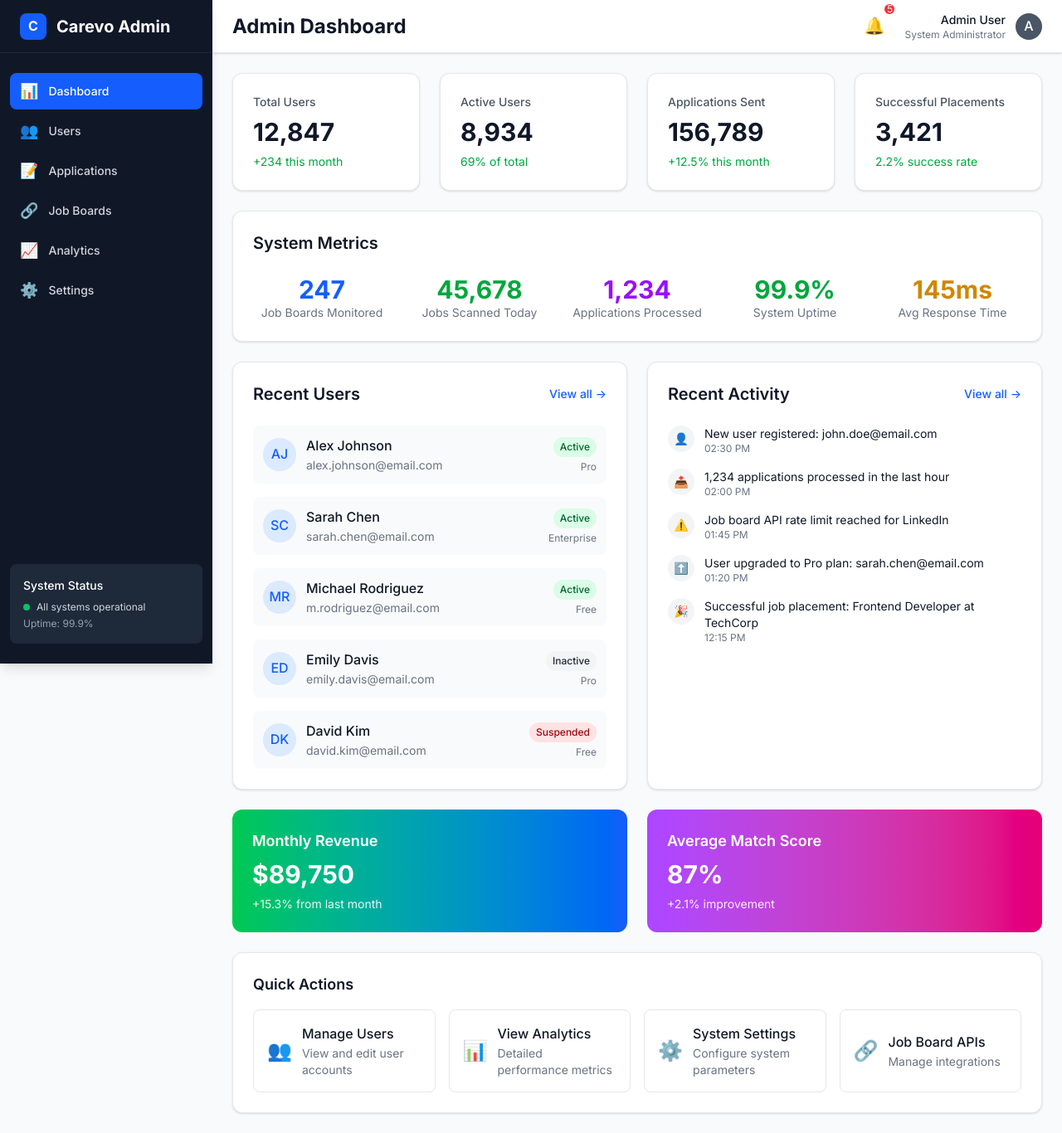
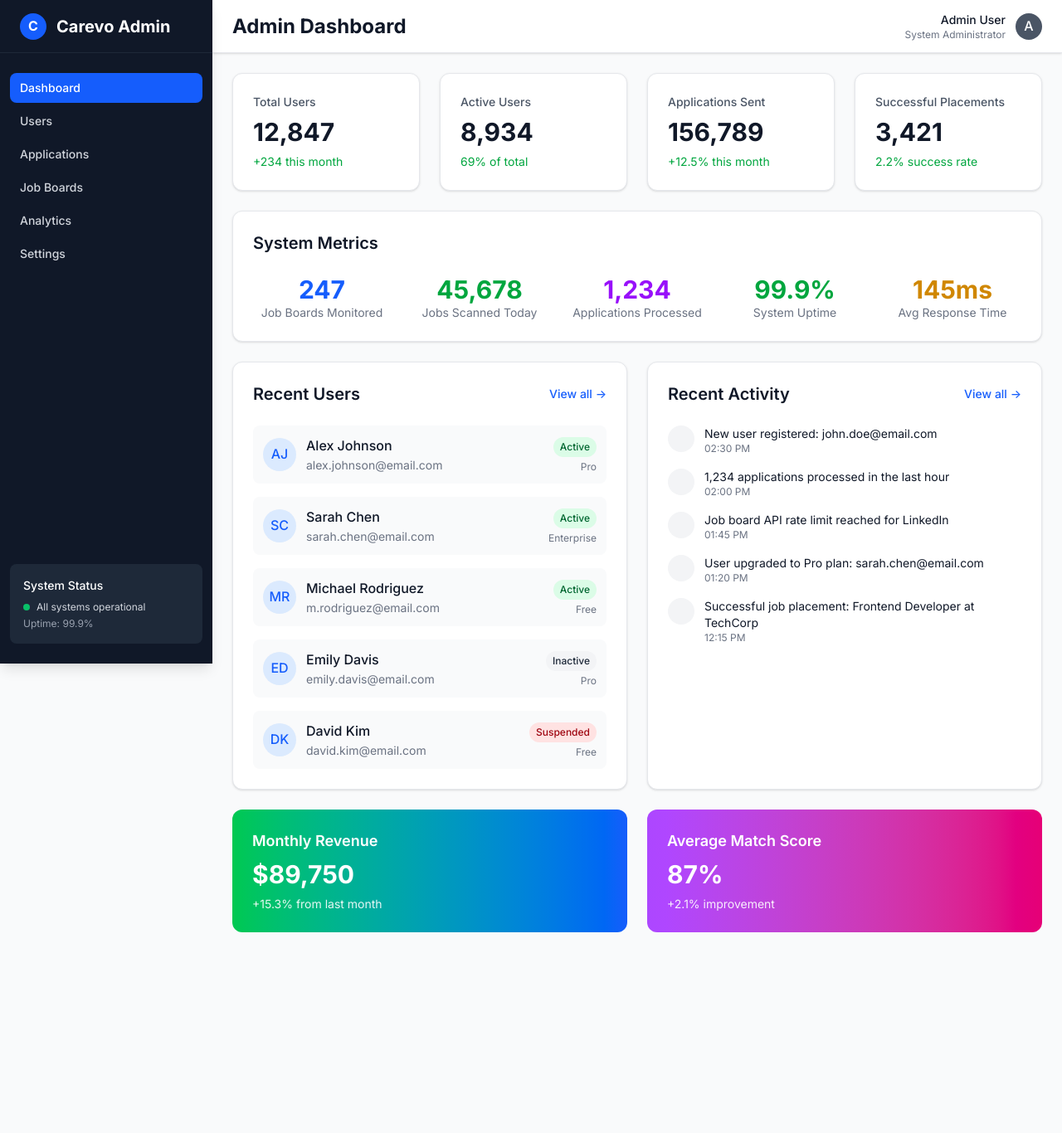
Before and after one commit to devtofunmi/carevo, a Next.js app: page /admin in a window 1280 px wide. Shown: the whole page at 83% size. After the commit the page ends 1148 px from the top, so only its background shows below. Built offline with nearby package versions, Linux system fonts and the light colour scheme.

Commit message:
update design

```diff
--- a/components/AdminHeader.tsx
+++ b/components/AdminHeader.tsx
@@ -7,14 +7,7 @@ export default function AdminHeader() {
         </div>
 
         <div className="flex items-center space-x-4">
-          <div className="relative">
-            <button className="p-2 text-gray-400 hover:text-gray-600 relative">
-              <span className="text-xl">🔔</span>
-              <span className="absolute -top-1 -right-1 w-3 h-3 bg-red-500 rounded-full text-xs text-white flex items-center justify-center">
-                5
-              </span>
-            </button>
-          </div>
+
 
           <div className="flex items-center space-x-3">
             <div className="text-right">
--- a/components/AdminSidebar.tsx
+++ b/components/AdminSidebar.tsx
@@ -2,12 +2,12 @@ import Link from 'next/link';
 import { useRouter } from 'next/router';
 
 const navigation = [
-  { name: 'Dashboard', href: '/admin', icon: '📊' },
-  { name: 'Users', href: '/admin/users', icon: '👥' },
-  { name: 'Applications', href: '/admin/applications', icon: '📝' },
-  { name: 'Job Boards', href: '/admin/job-boards', icon: '🔗' },
-  { name: 'Analytics', href: '/admin/analytics', icon: '📈' },
-  { name: 'Settings', href: '/admin/settings', icon: '⚙️' },
+  { name: 'Dashboard', href: '/admin', icon: '' },
+  { name: 'Users', href: '/admin/users', icon: '' },
+  { name: 'Applications', href: '/admin/applications', icon: '' },
+  { name: 'Job Boards', href: '/admin/job-boards', icon: '' },
+  { name: 'Analytics', href: '/admin/analytics', icon: '' },
+  { name: 'Settings', href: '/admin/settings', icon: '' },
 ];
 
 export default function AdminSidebar() {
@@ -17,7 +17,7 @@ export default function AdminSidebar() {
     <div className="fixed inset-y-0 left-0 w-64 bg-gray-900 shadow-lg">
       <div className="flex h-16 items-center px-6 border-b border-gray-800">
         <div className="flex items-center">
-          <div className="w-8 h-8 bg-blue-600 rounded-lg flex items-center justify-center text-white font-bold">
+          <div className="w-8 h-8 bg-blue-600 rounded-full flex items-center justify-center text-white font-bold">
             C
           </div>
           <span className="ml-3 text-xl font-bold text-white">Carevo Admin</span>
@@ -38,7 +38,6 @@ export default function AdminSidebar() {
                     : 'text-gray-300 hover:bg-gray-800 hover:text-white'
                 }`}
               >
-                <span className="mr-3 text-lg">{item.icon}</span>
                 {item.name}
               </Link>
             );
--- a/pages/admin/index.tsx
+++ b/pages/admin/index.tsx
@@ -1,26 +1,24 @@
-import AdminLayout from '@/components/AdminLayout';
-import StatsCard from '@/components/StatsCard';
-import { adminStats, systemMetrics, mockAdminUsers, recentActivity } from '@/lib/adminMockData';
+import AdminLayout from "@/components/AdminLayout";
+import StatsCard from "@/components/StatsCard";
+import {
+  adminStats,
+  systemMetrics,
+  mockAdminUsers,
+  recentActivity,
+} from "@/lib/adminMockData";
 
 export default function AdminDashboard() {
   const recentUsers = mockAdminUsers.slice(0, 5);
   const recentActivities = recentActivity.slice(0, 5);
 
   const getActivityIcon = (type: string) => {
-    switch (type) {
-      case 'user_signup': return '👤';
-      case 'application_sent': return '📤';
-      case 'system_alert': return '⚠️';
-      case 'user_upgrade': return '⬆️';
-      case 'placement_success': return '🎉';
-      default: return '📋';
-    }
+    return "";
   };
 
   const formatTimestamp = (timestamp: string) => {
-    return new Date(timestamp).toLocaleTimeString('en-US', {
-      hour: '2-digit',
-      minute: '2-digit'
+    return new Date(timestamp).toLocaleTimeString("en-US", {
+      hour: "2-digit",
+      minute: "2-digit",
     });
   };
 
@@ -34,53 +32,67 @@ export default function AdminDashboard() {
             value={adminStats.totalUsers.toLocaleString()}
             change="+234 this month"
             changeType="positive"
-            icon="👥"
+            icon=""
           />
           <StatsCard
             title="Active Users"
             value={adminStats.activeUsers.toLocaleString()}
             change="69% of total"
             changeType="positive"
-            icon="🟢"
+            icon=""
           />
           <StatsCard
             title="Applications Sent"
             value={adminStats.totalApplications.toLocaleString()}
             change="+12.5% this month"
             changeType="positive"
-            icon="📤"
+            icon=""
           />
           <StatsCard
             title="Successful Placements"
             value={adminStats.successfulPlacements.toLocaleString()}
             change="2.2% success rate"
             changeType="positive"
-            icon="🎯"
+            icon=""
           />
         </div>
 
         {/* System Metrics */}
         <div className="bg-white rounded-xl shadow-sm border border-gray-200 p-6">
-          <h2 className="text-xl font-semibold text-gray-900 mb-6">System Metrics</h2>
+          <h2 className="text-xl font-semibold text-gray-900 mb-6">
+            System Metrics
+          </h2>
           <div className="grid grid-cols-1 md:grid-cols-2 lg:grid-cols-5 gap-6">
             <div className="text-center">
-              <div className="text-3xl font-bold text-blue-600">{systemMetrics.jobBoardsMonitored}</div>
+              <div className="text-3xl font-bold text-blue-600">
+                {systemMetrics.jobBoardsMonitored}
+              </div>
               <div className="text-sm text-gray-500">Job Boards Monitored</div>
             </div>
             <div className="text-center">
-              <div className="text-3xl font-bold text-green-600">{systemMetrics.jobsScannedToday.toLocaleString()}</div>
+              <div className="text-3xl font-bold text-green-600">
+                {systemMetrics.jobsScannedToday.toLocaleString()}
+              </div>
               <div className="text-sm text-gray-500">Jobs Scanned Today</div>
             </div>
             <div className="text-center">
-              <div className="text-3xl font-bold text-purple-600">{systemMetrics.applicationsProcessed.toLocaleString()}</div>
-              <div className="text-sm text-gray-500">Applications Processed</div>
+              <div className="text-3xl font-bold text-purple-600">
+                {systemMetrics.applicationsProcessed.toLocaleString()}
+              </div>
+              <div className="text-sm text-gray-500">
+                Applications Processed
+              </div>
             </div>
             <div className="text-center">
-              <div className="text-3xl font-bold text-green-600">{systemMetrics.systemUptime}</div>
+              <div className="text-3xl font-bold text-green-600">
+                {systemMetrics.systemUptime}
+              </div>
               <div className="text-sm text-gray-500">System Uptime</div>
             </div>
             <div className="text-center">
-              <div className="text-3xl font-bold text-yellow-600">{systemMetrics.apiResponseTime}ms</div>
+              <div className="text-3xl font-bold text-yellow-600">
+                {systemMetrics.apiResponseTime}ms
+              </div>
               <div className="text-sm text-gray-500">Avg Response Time</div>
             </div>
           </div>
@@ -90,7 +102,9 @@ export default function AdminDashboard() {
           {/* Recent Users */}
           <div className="bg-white rounded-xl shadow-sm border border-gray-200 p-6">
             <div className="flex items-center justify-between mb-6">
-              <h2 className="text-xl font-semibold text-gray-900">Recent Users</h2>
+              <h2 className="text-xl font-semibold text-gray-900">
+                Recent Users
+              </h2>
               <button className="text-blue-600 hover:text-blue-700 font-medium text-sm">
                 View all →
               </button>
@@ -98,25 +112,39 @@ export default function AdminDashboard() {
 
             <div className="space-y-4">
               {recentUsers.map((user) => (
-                <div key={user.id} className="flex items-center justify-between p-3 bg-gray-50 rounded-lg">
+                <div
+                  key={user.id}
+                  className="flex items-center justify-between p-3 bg-gray-50 rounded-lg"
+                >
                   <div className="flex items-center space-x-3">
                     <div className="w-10 h-10 bg-blue-100 rounded-full flex items-center justify-center text-blue-600 font-medium">
-                      {user.name.split(' ').map(n => n[0]).join('')}
+                      {user.name
+                        .split(" ")
+                        .map((n) => n[0])
+                        .join("")}
                     </div>
                     <div>
-                      <div className="font-medium text-gray-900">{user.name}</div>
+                      <div className="font-medium text-gray-900">
+                        {user.name}
+                      </div>
                       <div className="text-sm text-gray-500">{user.email}</div>
                     </div>
                   </div>
                   <div className="text-right">
-                    <div className={`inline-flex items-center px-2 py-1 rounded-full text-xs font-medium ${
-                      user.status === 'Active' ? 'bg-green-100 text-green-800' :
-                      user.status === 'Inactive' ? 'bg-gray-100 text-gray-800' :
-                      'bg-red-100 text-red-800'
-                    }`}>
+                    <div
+                      className={`inline-flex items-center px-2 py-1 rounded-full text-xs font-medium ${
+                        user.status === "Active"
+                          ? "bg-green-100 text-green-800"
+                          : user.status === "Inactive"
+                          ? "bg-gray-100 text-gray-800"
+                          : "bg-red-100 text-red-800"
+                      }`}
+                    >
                       {user.status}
                     </div>
-                    <div className="text-xs text-gray-500 mt-1">{user.plan}</div>
+                    <div className="text-xs text-gray-500 mt-1">
+                      {user.plan}
+                    </div>
                   </div>
                 </div>
               ))}
@@ -126,7 +154,9 @@ export default function AdminDashboard() {
           {/* Recent Activity */}
           <div className="bg-white rounded-xl shadow-sm border border-gray-200 p-6">
             <div className="flex items-center justify-between mb-6">
-              <h2 className="text-xl font-semibold text-gray-900">Recent Activity</h2>
+              <h2 className="text-xl font-semibold text-gray-900">
+                Recent Activity
+              </h2>
               <button className="text-blue-600 hover:text-blue-700 font-medium text-sm">
                 View all →
               </button>
@@ -135,12 +165,12 @@ export default function AdminDashboard() {
             <div className="space-y-4">
               {recentActivities.map((activity) => (
                 <div key={activity.id} className="flex items-start space-x-3">
-                  <div className="w-8 h-8 bg-gray-100 rounded-full flex items-center justify-center text-sm">
-                    {getActivityIcon(activity.type)}
-                  </div>
+                  <div className="w-8 h-8 bg-gray-100 rounded-full flex items-center justify-center text-sm"></div>
                   <div className="flex-1">
                     <p className="text-sm text-gray-900">{activity.message}</p>
-                    <p className="text-xs text-gray-500">{formatTimestamp(activity.timestamp)}</p>
+                    <p className="text-xs text-gray-500">
+                      {formatTimestamp(activity.timestamp)}
+                    </p>
                   </div>
                 </div>
               ))}
@@ -152,51 +182,22 @@ export default function AdminDashboard() {
         <div className="grid grid-cols-1 lg:grid-cols-2 gap-6">
           <div className="bg-gradient-to-r from-green-500 to-blue-600 rounded-xl p-6 text-white">
             <h3 className="text-lg font-semibold mb-2">Monthly Revenue</h3>
-            <div className="text-3xl font-bold mb-2">${adminStats.monthlyRevenue.toLocaleString()}</div>
+            <div className="text-3xl font-bold mb-2">
+              ${adminStats.monthlyRevenue.toLocaleString()}
+            </div>
             <div className="text-sm opacity-90">+15.3% from last month</div>
           </div>
 
           <div className="bg-gradient-to-r from-purple-500 to-pink-600 rounded-xl p-6 text-white">
             <h3 className="text-lg font-semibold mb-2">Average Match Score</h3>
-            <div className="text-3xl font-bold mb-2">{adminStats.averageMatchScore}%</div>
+            <div className="text-3xl font-bold mb-2">
+              {adminStats.averageMatchScore}%
+            </div>
             <div className="text-sm opacity-90">+2.1% improvement</div>
           </div>
         </div>
 
-        {/* Quick Actions */}
-        <div className="bg-white rounded-xl shadow-sm border border-gray-200 p-6">
-          <h3 className="text-lg font-semibold text-gray-900 mb-4">Quick Actions</h3>
-          <div className="grid grid-cols-1 md:grid-cols-4 gap-4">
-            <button className="flex items-center p-4 border border-gray-200 rounded-lg hover:bg-gray-50 transition-colors">
-              <span className="text-2xl mr-3">👥</span>
-              <div className="text-left">
-                <div className="font-medium">Manage Users</div>
-                <div className="text-sm text-gray-500">View and edit user accounts</div>
-              </div>
-            </button>
-            <button className="flex items-center p-4 border border-gray-200 rounded-lg hover:bg-gray-50 transition-colors">
-              <span className="text-2xl mr-3">📊</span>
-              <div className="text-left">
-                <div className="font-medium">View Analytics</div>
-                <div className="text-sm text-gray-500">Detailed performance metrics</div>
-              </div>
-            </button>
-            <button className="flex items-center p-4 border border-gray-200 rounded-lg hover:bg-gray-50 transition-colors">
-              <span className="text-2xl mr-3">⚙️</span>
-              <div className="text-left">
-                <div className="font-medium">System Settings</div>
-                <div className="text-sm text-gray-500">Configure system parameters</div>
-              </div>
-            </button>
-            <button className="flex items-center p-4 border border-gray-200 rounded-lg hover:bg-gray-50 transition-colors">
-              <span className="text-2xl mr-3">🔗</span>
-              <div className="text-left">
-                <div className="font-medium">Job Board APIs</div>
-                <div className="text-sm text-gray-500">Manage integrations</div>
-              </div>
-            </button>
-          </div>
-        </div>
+
       </div>
     </AdminLayout>
   );
```
